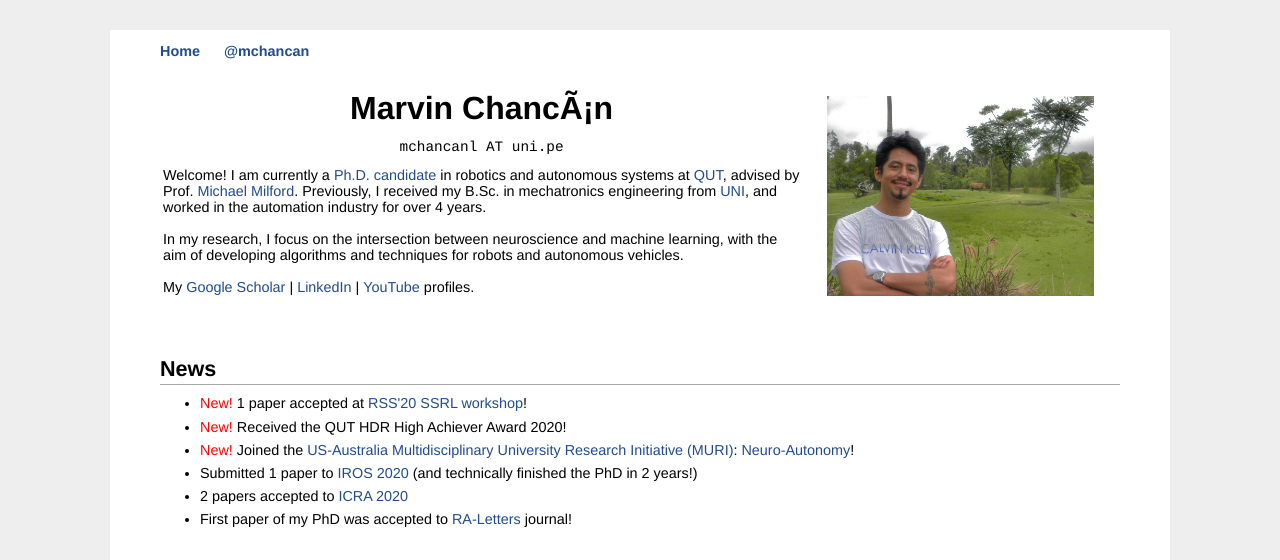
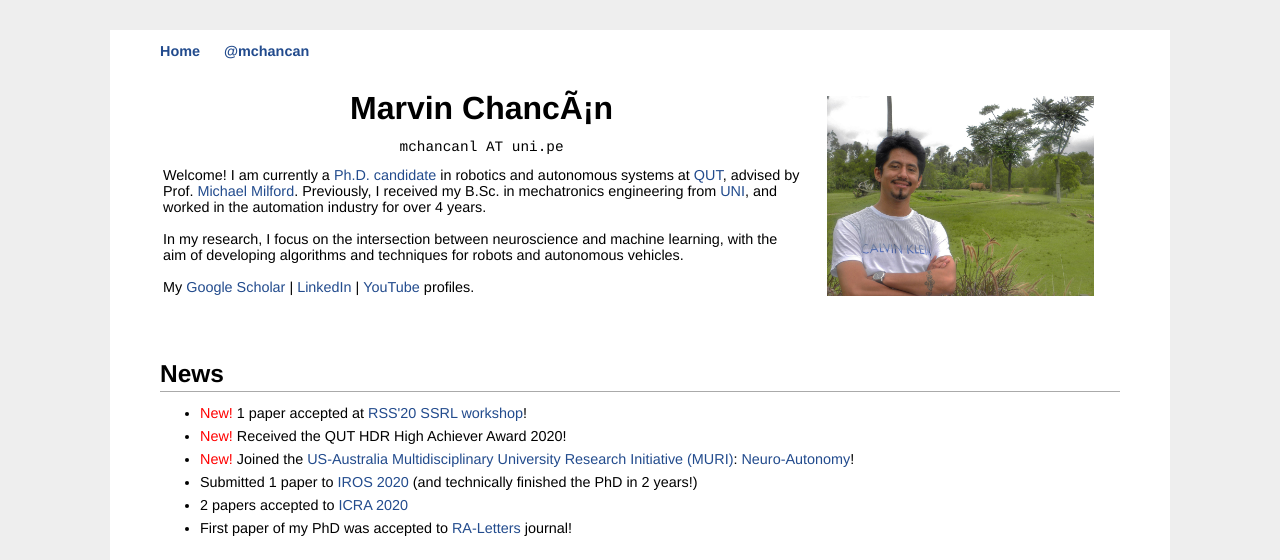
Before and after one commit to mchancan/mchancan.github.io, a Jekyll site: the page built from index.html, in a window 1280 px wide. Shown: the top 560 px of the page. Built offline with Jekyll 4.4.1, drawn with Linux system fonts in a browser that asks for light colours; comment, search, counter and statistics services are not loaded.

Commit message:
Update main.css

```diff
--- a/css/main.css
+++ b/css/main.css
@@ -185,7 +185,7 @@ h1 {
 
 h2 {
 	padding-top: 0.8em;
-	font-size: 150%;
+	font-size: 170%;
 }
 
 h2 + h3 {
```
